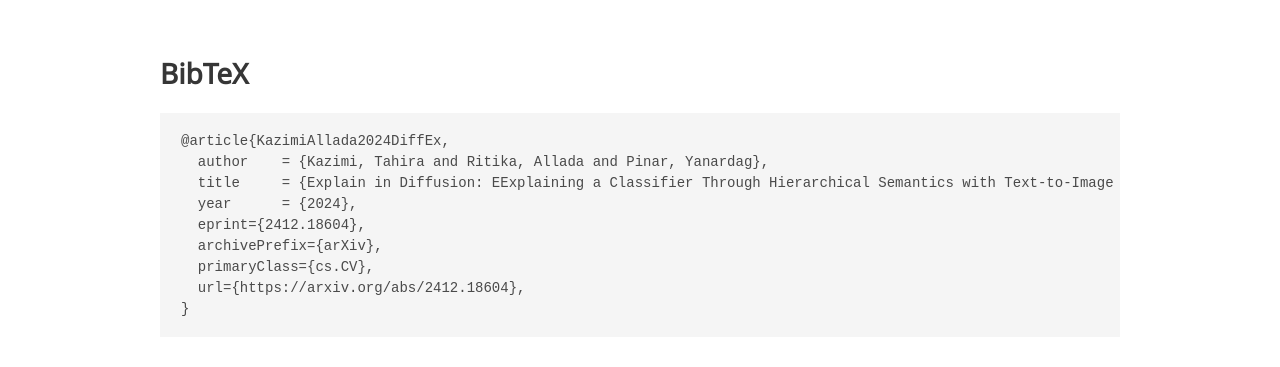
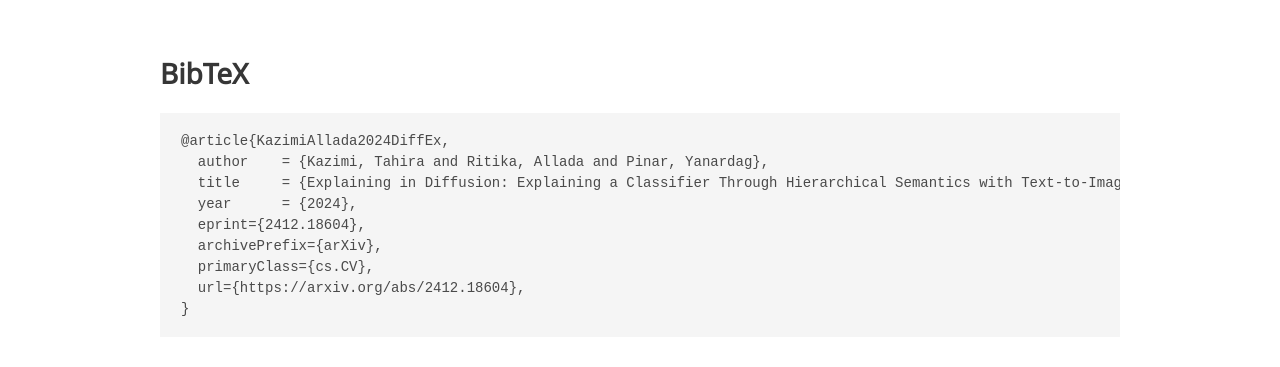
Before and after one commit to explain-in-diffusion/explain-in-diffusion.github.io, a plain HTML site: page index.html in a window 1280 px wide. Shown: the part 4340-4707 px from the top of the page. Drawn offline with nearby package versions, Linux system fonts and the light colour scheme; some icons are missing; a web font is replaced by a local one.

Commit message:
framework

```diff
--- a/index.html
+++ b/index.html
@@ -346,7 +346,7 @@
     <h2 class="title">BibTeX</h2>
     <pre><code>@article{KazimiAllada2024DiffEx,
   author    = {Kazimi, Tahira and Ritika, Allada and Pinar, Yanardag},
-  title     = {Explain in Diffusion: EExplaining a Classifier Through Hierarchical Semantics with Text-to-Image Diffusion Models},
+  title     = {Explaining in Diffusion: Explaining a Classifier Through Hierarchical Semantics with Text-to-Image Diffusion Models},
   year      = {2024},
   eprint={2412.18604},
   archivePrefix={arXiv},
```
